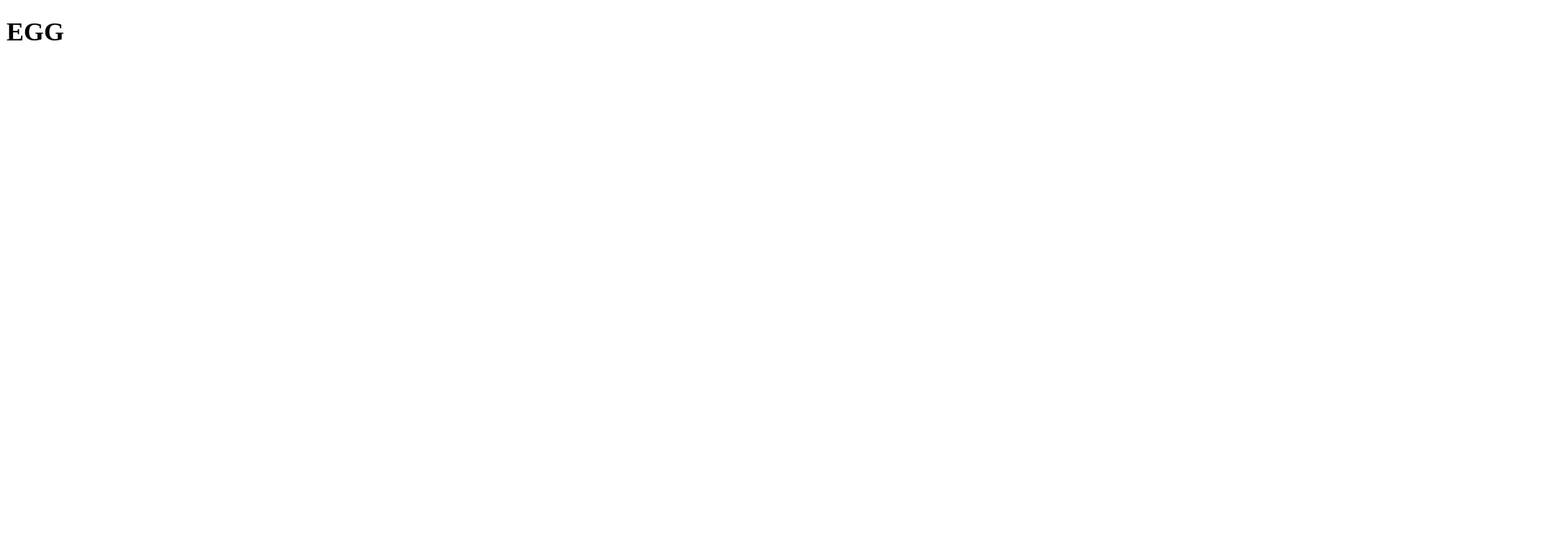
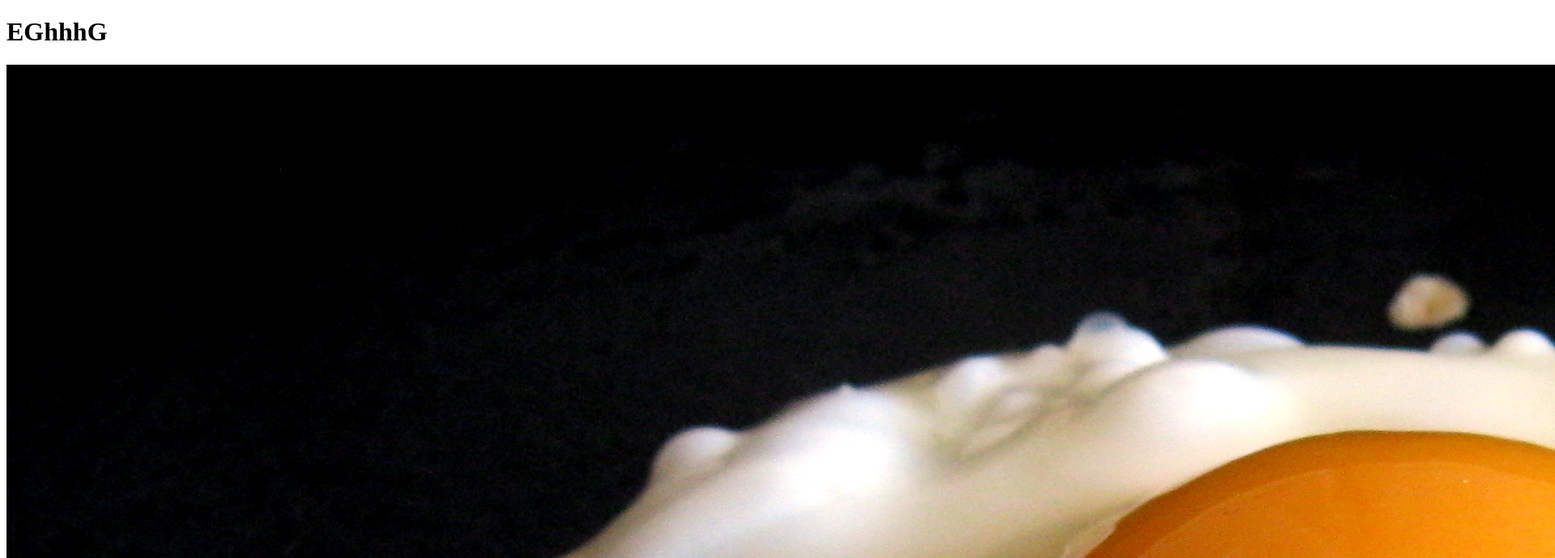
Before and after one commit to meo44/git_test, a website: page recipes/egg.html in a window 1280 px wide. Shown: the top 690 px of the page at 81% size, 1920 px wide, since content can reach past the window. Drawn offline with Linux system fonts and the light colour scheme.

Commit message:
added image of egg

```diff
--- a/recipes/egg.html
+++ b/recipes/egg.html
@@ -7,6 +7,7 @@
     <title>HTML 5 Boilerplate EGG</title>
   </head>
   <body>
-    <h1>EGG</h1>
+    <h1>EGhhhG</h1>
+    <img src="/images/Fried_Egg.jpg" alt="fried egg">
  </body>
 </html>
```
Also changed, not shown: images/Fried_Egg.jpg (added).
